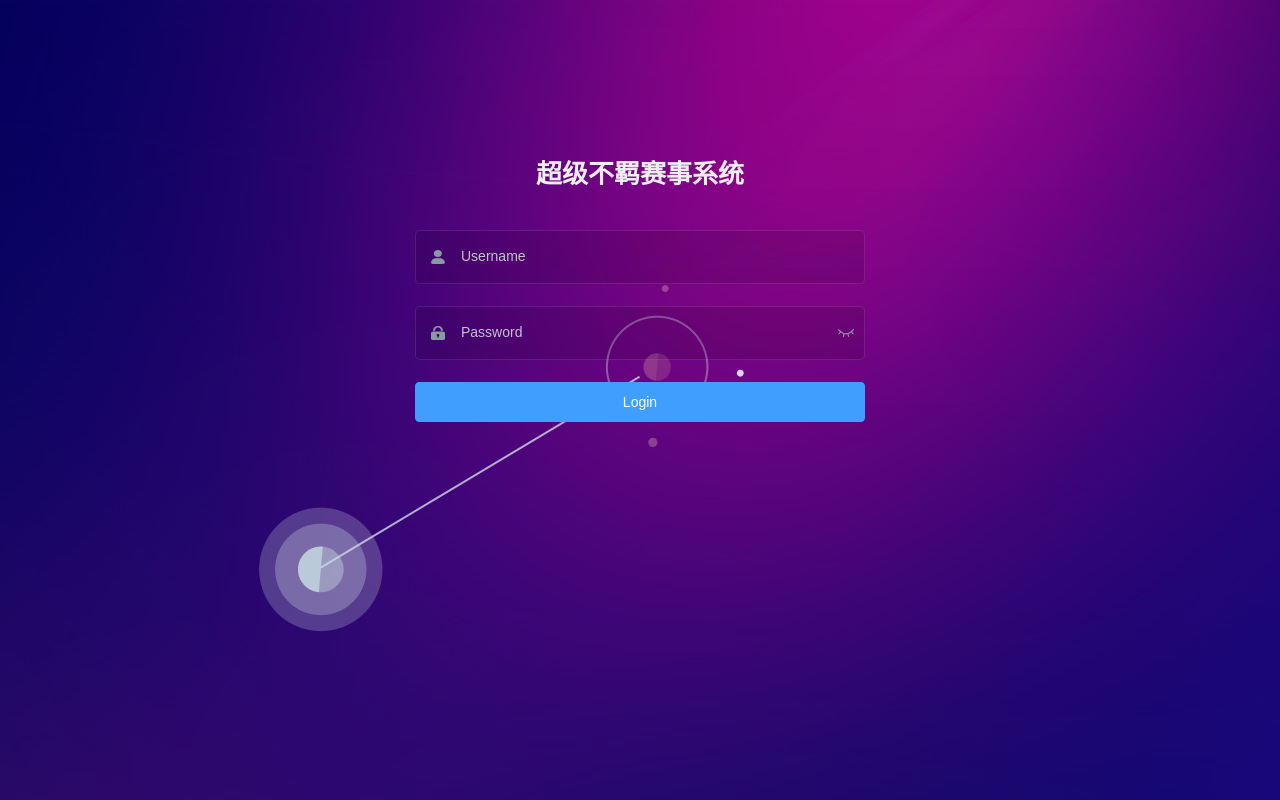
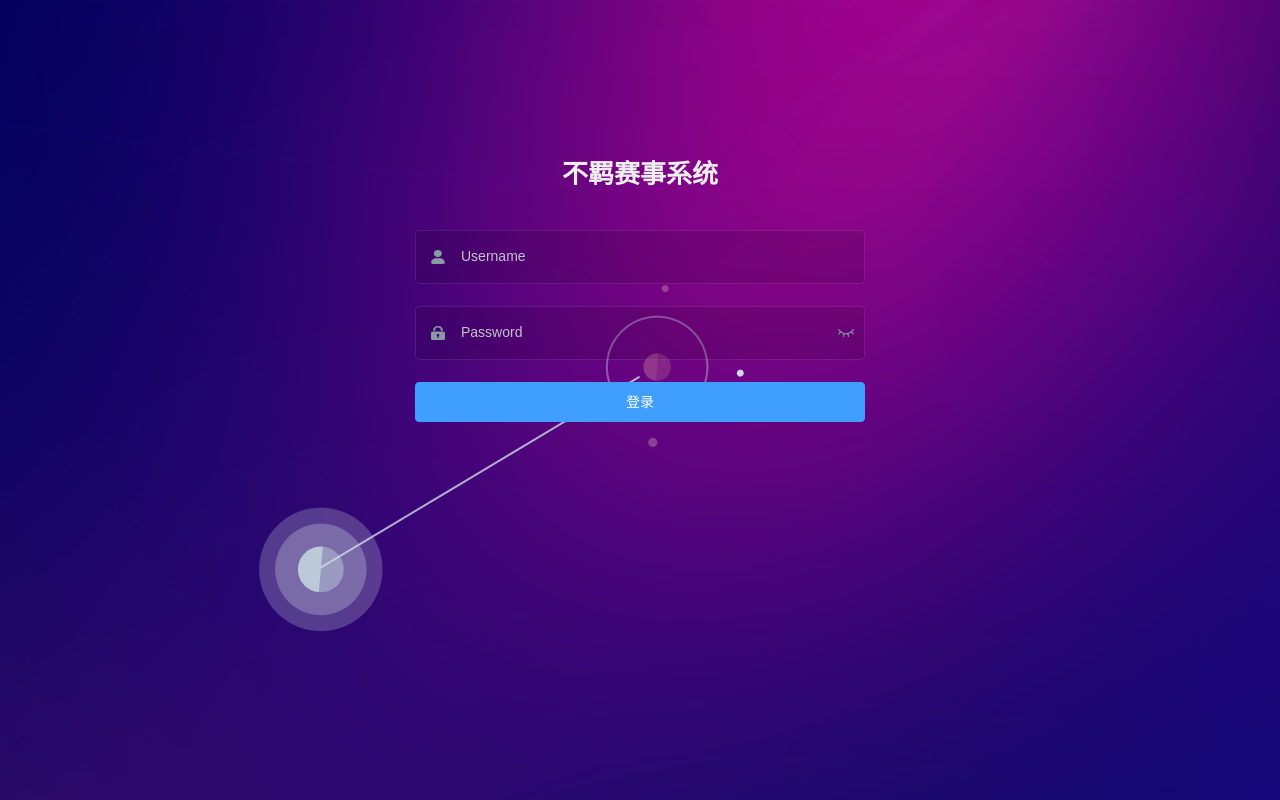
Before and after one commit to dpzin/competationFront, a Vue app: page /login in a window 1280 px wide. Built offline with nearby package versions, Linux system fonts and the light colour scheme.

Commit message:
feat: 添加16强 + 修改系统名称

```diff
--- a/src/settings.js
+++ b/src/settings.js
@@ -1,6 +1,6 @@
 module.exports = {
 
-  title: '超级不羁赛事系统',
+  title: '不羁赛事系统',
 
   /**
    * @type {boolean} true | false
--- a/src/utils/get-page-title.js
+++ b/src/utils/get-page-title.js
@@ -1,6 +1,6 @@
 import defaultSettings from '@/settings'
 
-const title = defaultSettings.title || '超级不羁赛事系统'
+const title = defaultSettings.title || '不羁赛事系统'
 
 export default function getPageTitle(pageTitle) {
   if (pageTitle) {
--- a/src/views/competition/addCompetition.vue
+++ b/src/views/competition/addCompetition.vue
@@ -64,7 +64,10 @@
         label="海选"
         prop="eliminateMemberSize"
       >
-        <el-select v-model="competition.eliminateMemberSize" placeholder="请选择">
+        <el-select
+          v-model="competition.eliminateMemberSize"
+          placeholder="请选择"
+        >
           <el-option
             v-for="item in selectNum"
             :key="item.value"
@@ -194,9 +197,9 @@ export default {
         price: [{ required: true, message: '参数费用不能为空！', trigger: 'blur' }],
         posterUrl: [{ required: true, message: '宣传海报不能为空！', trigger: 'blur' }],
         coverUrl: [{ required: true, message: '大屏主背景不能为空！', trigger: 'blur' }],
-        battleIconUrl: [{ required: true, message: '大屏对战LOGO不能为空！', trigger: 'blur' }],
-        domain: process.env.VUE_APP_BASE_API
+        battleIconUrl: [{ required: true, message: '大屏对战LOGO不能为空！', trigger: 'blur' }]
       },
+      domain: process.env.VUE_APP_BASE_API,
       selectNum: [{ value: 16, label: '16强' }, { value: 32, label: '32强' }]
 
     }
--- a/src/views/competition/bigScreen/battle.vue
+++ b/src/views/competition/bigScreen/battle.vue
@@ -27,7 +27,7 @@
       <div class="vs" />
       <div class="name">{{ battleInfo.rightMember.name }}</div>
     </div>
-    <div class="logo">本赛事系统由不羁超级赛事提供</div>
+    <div class="logo">本赛事系统由苏州工业园区不羁软件工作室提供</div>
   </div>
 </template>
 
--- a/src/views/competition/bigScreen/battleTree.vue
+++ b/src/views/competition/bigScreen/battleTree.vue
@@ -6,14 +6,17 @@
     <div class="title">{{ competitionName }}</div>
     <div class="main">
       <div class="left">
-        <div class="roundOne">
+        <div
+          v-if="user.left.roundOne.length > 0"
+          class="roundOne"
+        >
           <div
             v-for="(item,index) in user.left.roundOne"
             :key="index"
             class="name"
           >{{ item.name }}</div>
         </div>
-        <div>
+        <div v-if="user.left.roundOne.length > 0">
           <div
             v-for="(item) in 8"
             :key="item"
@@ -104,14 +107,17 @@
             class="name"
           >{{ item.name }}</div>
         </div>
-        <div>
+        <div v-if="user.right.roundOne.length > 0">
           <div
             v-for="(item) in 8"
             :key="item"
             class="line16 line16-r"
           />
         </div>
-        <div class="roundOne">
+        <div
+          v-if="user.right.roundOne.length > 0"
+          class="roundOne"
+        >
           <div
             v-for="(item,index) in user.right.roundOne"
             :key="index"
--- a/src/views/login/index.vue
+++ b/src/views/login/index.vue
@@ -10,7 +10,7 @@
     >
 
       <div class="title-container">
-        <h3 class="title">超级不羁赛事系统</h3>
+        <h3 class="title">不羁赛事系统</h3>
       </div>
 
       <el-form-item prop="username">
@@ -56,12 +56,7 @@
         type="primary"
         style="width:100%;margin-bottom:30px;"
         @click.native.prevent="handleLogin"
-      >Login</el-button>
-
-      <!-- <div class="tips">
-        <span style="margin-right:20px;">username: admin</span>
-        <span> password: any</span>
-      </div> -->
+      >登录</el-button>
 
     </el-form>
   </div>
@@ -140,7 +135,7 @@ export default {
 /* 修复input 背景不协调 和光标变色 */
 /* Detail see https://github.com/PanJiaChen/vue-element-admin/pull/927 */
 
-$bg: #283443;
+$bg: rgba(0, 0, 0, 0.1);
 $light_gray: #fff;
 $cursor: #fff;
 
@@ -168,8 +163,11 @@ $cursor: #fff;
       caret-color: $cursor;
 
       &:-webkit-autofill {
-        box-shadow: 0 0 0px 1000px $bg inset !important;
-        -webkit-text-fill-color: $cursor !important;
+        -webkit-text-fill-color: #ededed !important; //字体颜色
+        box-shadow: 0 0 0px 1000px transparent inset !important;
+        background-color: transparent;
+        background-image: none;
+        transition: background-color 50000s ease-in-out 0s;
       }
     }
   }
@@ -191,7 +189,6 @@ $light_gray: #eee;
 .login-container {
   min-height: 100%;
   width: 100%;
-  // background-color: $bg;
   background-image: url(../../assets/loginBg.png);
   overflow: hidden;
 
--- a/vue.config.js
+++ b/vue.config.js
@@ -6,7 +6,7 @@ function resolve(dir) {
   return path.join(__dirname, dir)
 }
 
-const name = defaultSettings.title || '超级不羁赛事系统' // page title
+const name = defaultSettings.title || '不羁赛事系统' // page title
 
 // If your port is set to 80,
 // use administrator privileges to execute the command line.
```
